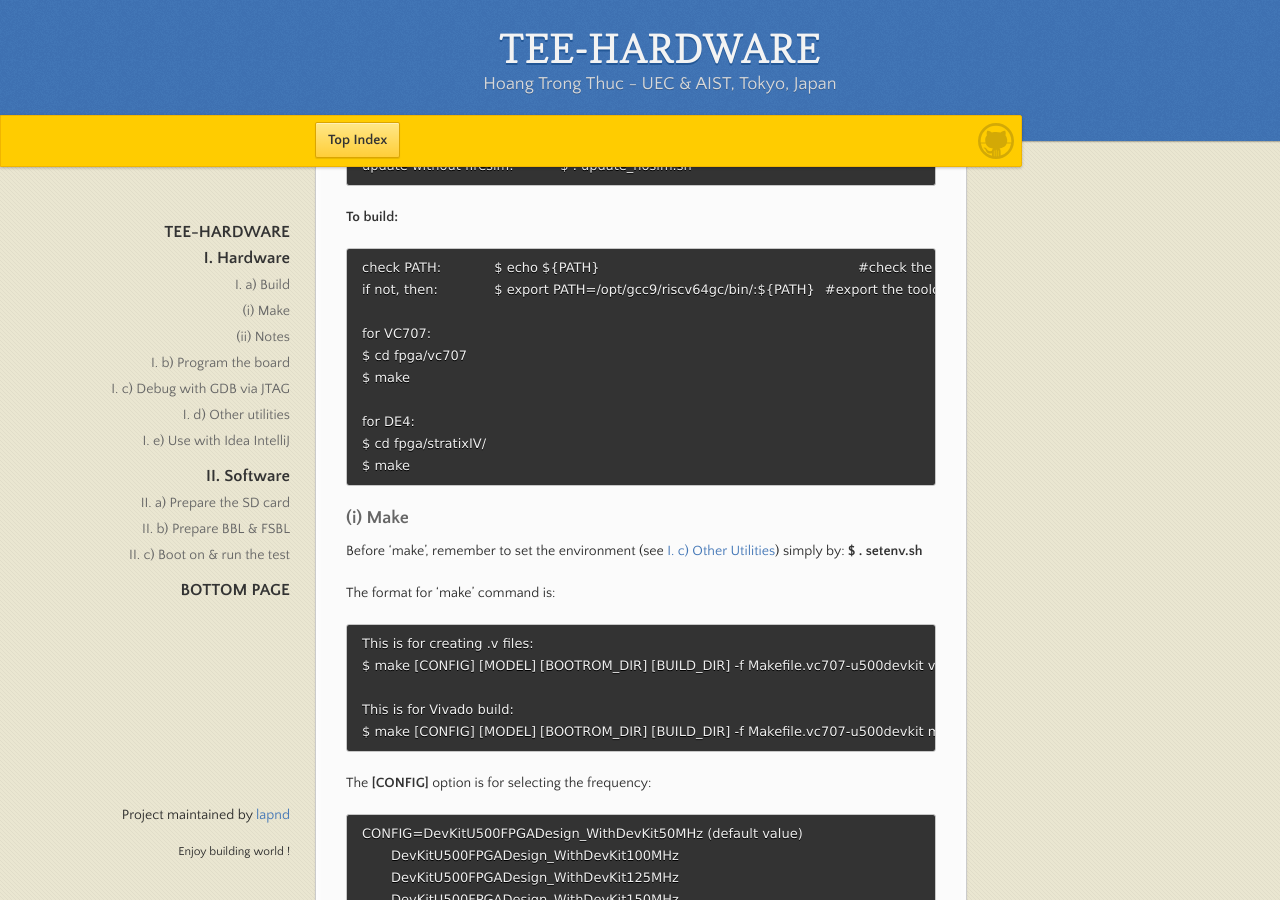
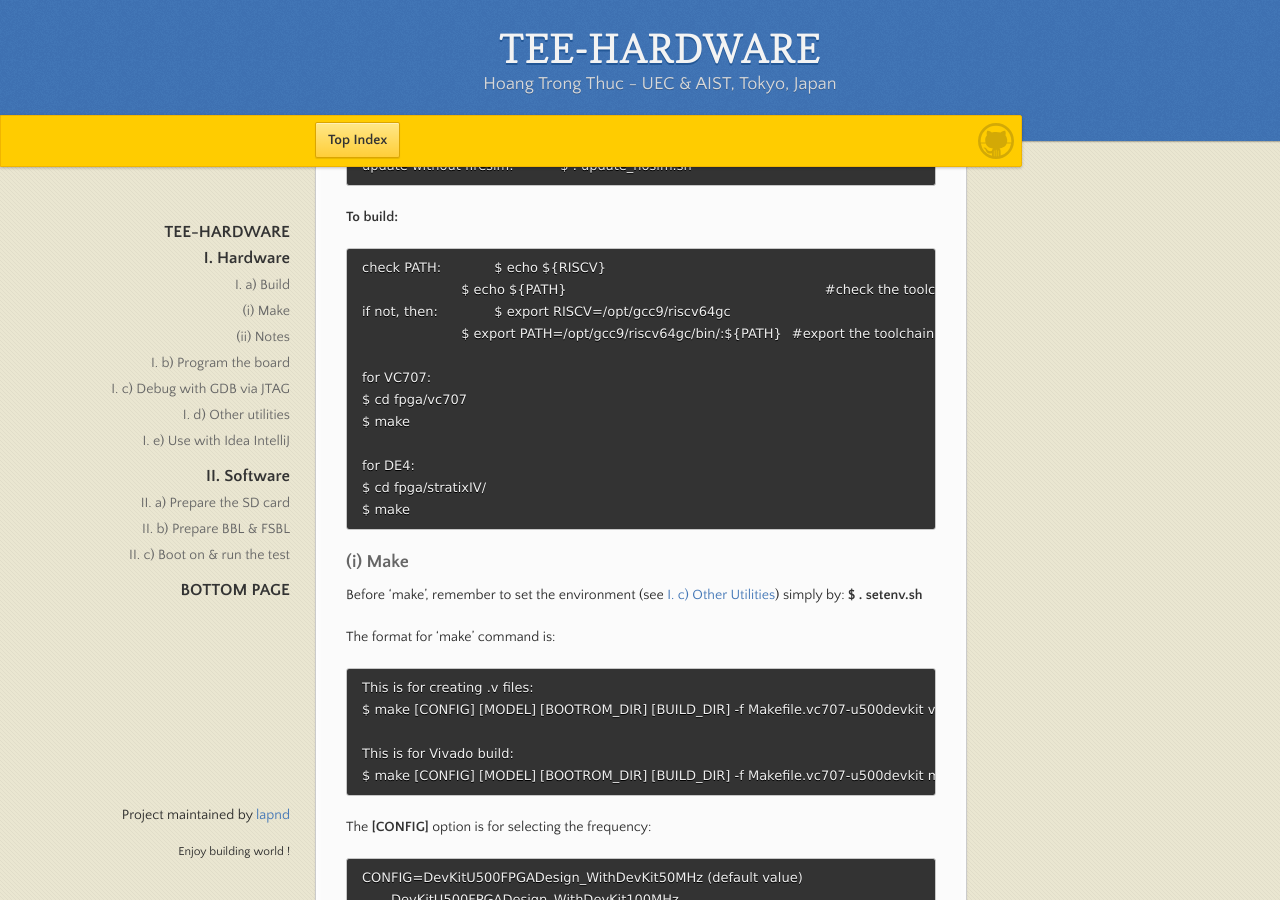
Before and after one commit to lapnd/httdes.github.io, a Jekyll site: the page built from tee-hw.md, in a window 1280 px wide and 900 px high, scrolled down 502 px. Built offline with Jekyll 4.4.1, drawn with Linux system fonts in a browser that asks for light colours; our own code applies the rules of GitHub Pages for plain Markdown files.

Commit message:
Update tee-hw.md

```diff
--- a/tee-hw.md
+++ b/tee-hw.md
@@ -25,8 +25,10 @@ The core processors can be configured to use [Rocket](https://github.com/chipsal
 
 **To build:**
 
-	check PATH:		$ echo ${PATH}								#check the toolchain is on the PATH or not
-	if not, then:		$ export PATH=/opt/gcc9/riscv64gc/bin/:${PATH}	#export the toolchain to PATH
+	check PATH:		$ echo ${RISCV}
+				$ echo ${PATH}								#check the toolchain is on the PATH or not
+	if not, then:		$ export RISCV=/opt/gcc9/riscv64gc
+				$ export PATH=/opt/gcc9/riscv64gc/bin/:${PATH}	#export the toolchain to PATH
 
 	for VC707:
 	$ cd fpga/vc707
```
